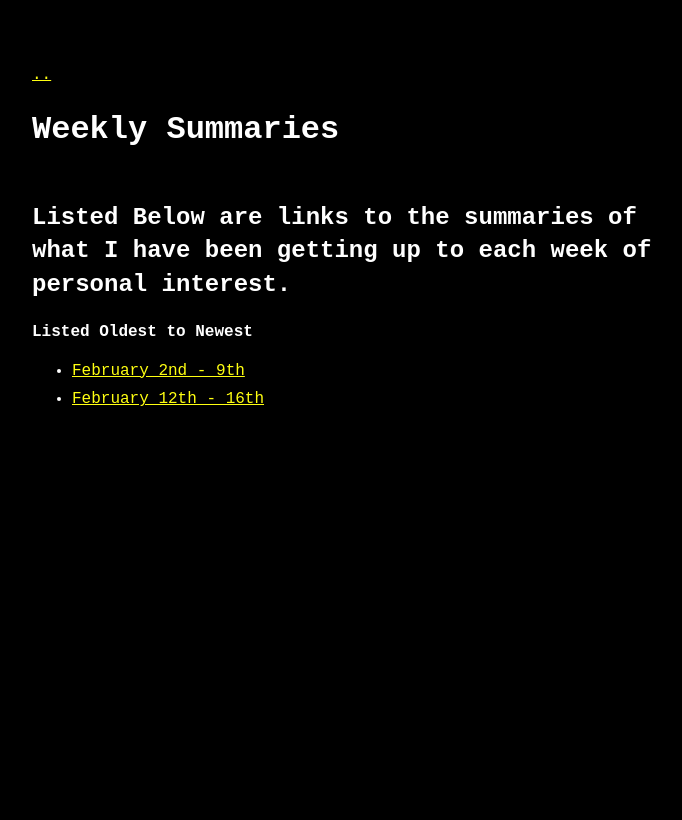
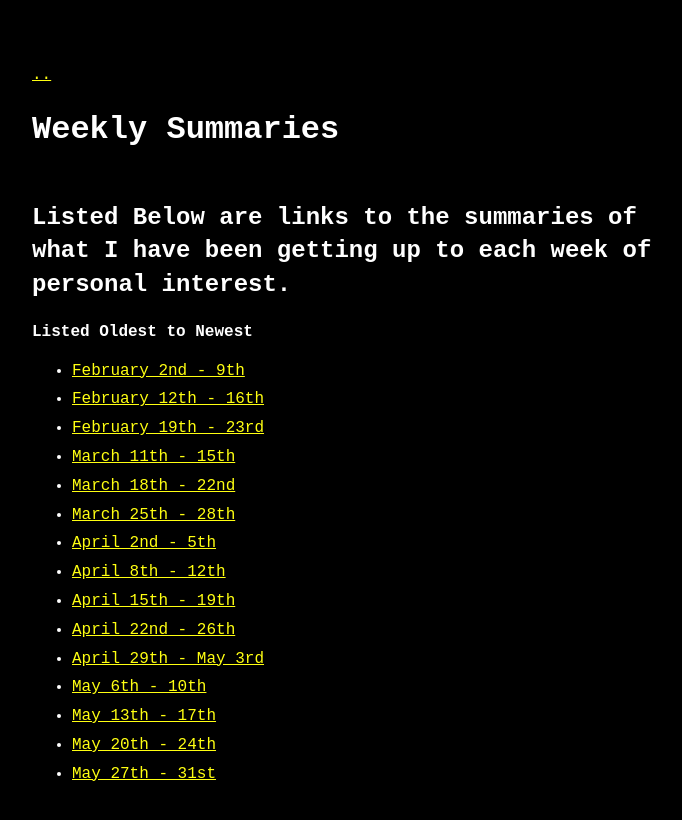
Before and after one commit to Something3949/something3949.github.io, a Jekyll site: the page built from weeklySummariesLanding.md, in a window 1280 px wide. Shown: the top 820 px of the page, without its empty margins (288-970 px from the left). Built offline with Jekyll 4.4.1, drawn with Linux system fonts in a browser that asks for light colours.

Commit message:
Updating Weekly Summaries
Thingy :)

```diff
--- a/weeklySummariesLanding.md
+++ b/weeklySummariesLanding.md
@@ -8,3 +8,16 @@ title: Weekly Summaries
 
 - [February 2nd - 9th](weeklySummaries/feb2ndTo5th)
 - [February 12th - 16th](weeklySummaries/feb12thTo16th)
+- [February 19th - 23rd](weeklySummaries/feb19to23.pdf)
+- [March 11th - 15th](weeklySummaries/march11to15.pdf)
+- [March 18th - 22nd](weeklySummaries/march18to22.pdf)
+- [March 25th - 28th](weeklySummaries/march25to28.pdf)
+- [April 2nd - 5th](weeklySummaries/april2to5.pdf)
+- [April 8th - 12th](weeklySummaries/april8to12.pdf)
+- [April 15th - 19th](weeklySummaries/april15to19.pdf)
+- [April 22nd - 26th](weeklySummaries/april22to26.pdf)
+- [April 29th - May 3rd](weeklySummaries/april29to2.pdf)
+- [May 6th - 10th](weeklySummaries/may6to10.pdf)
+- [May 13th - 17th](weeklySummaries/may13to17.pdf)
+- [May 20th - 24th](weeklySummaries/may20to24.pdf)
+- [May 27th - 31st](weeklySummaries/may27to31.pdf)
```
Also changed, not shown: 15 other files.
